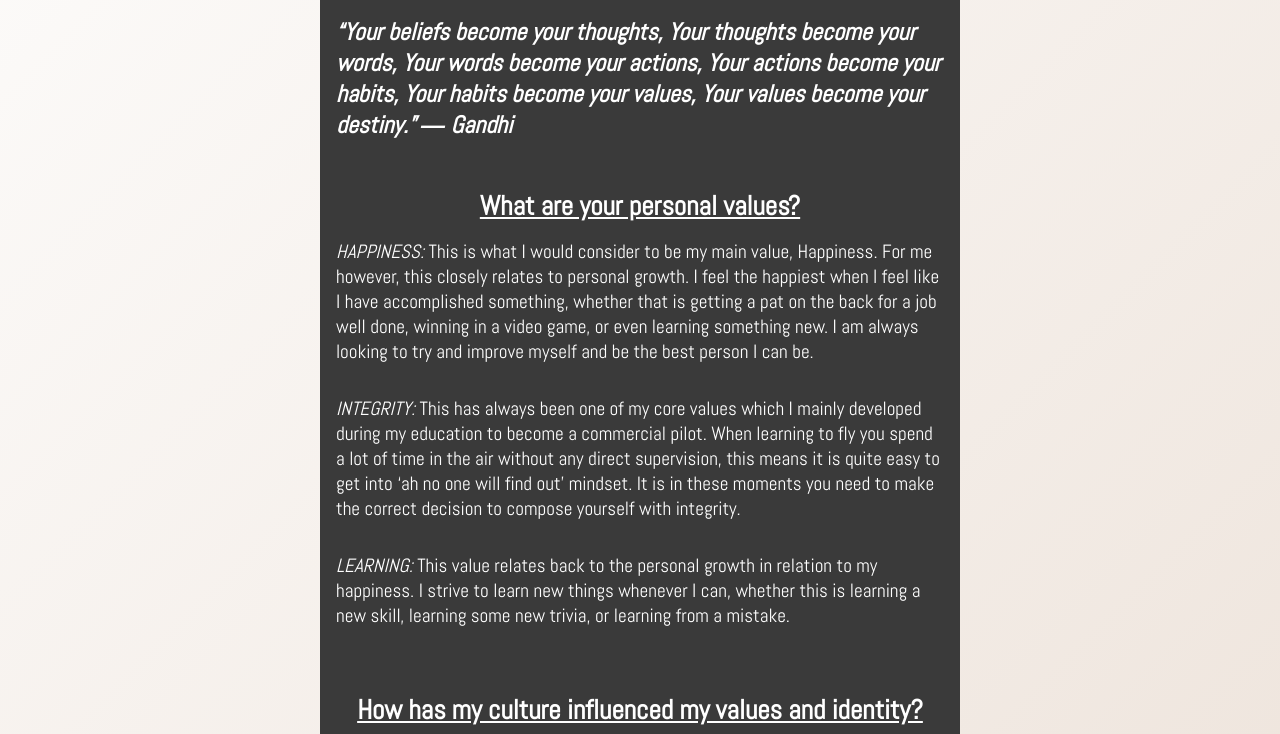
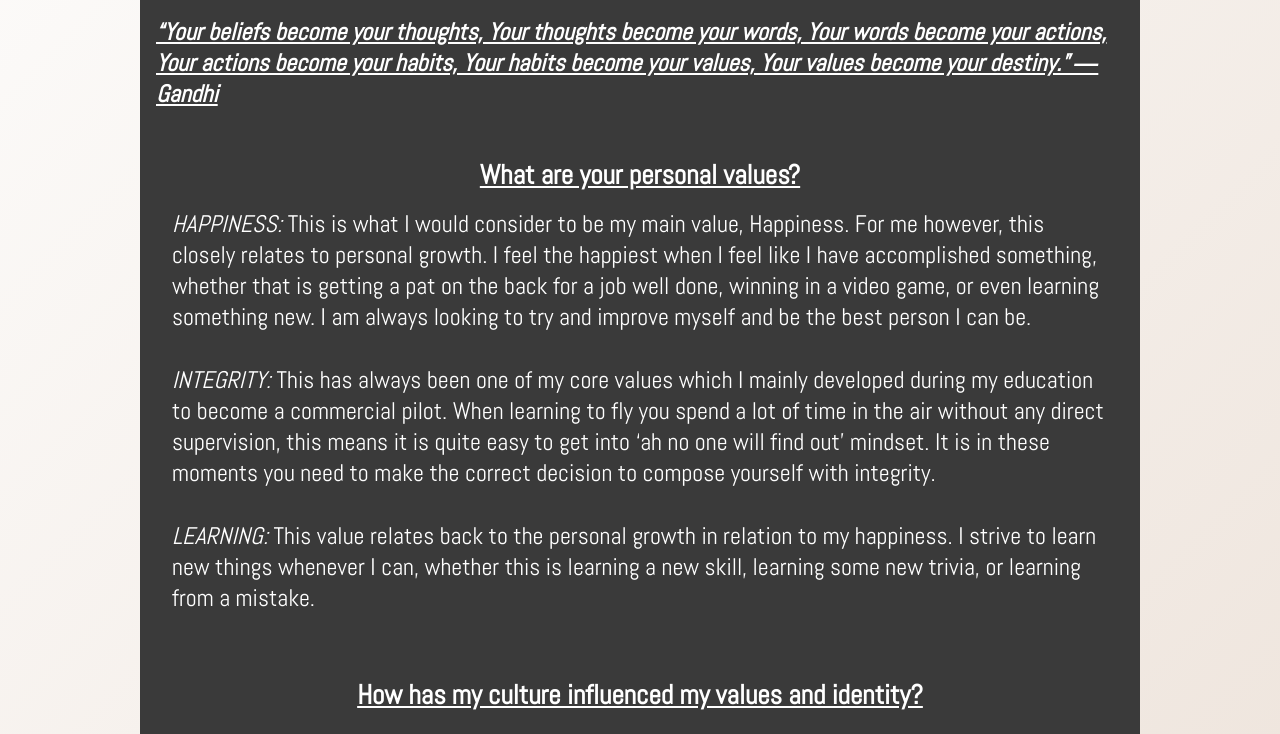
Before and after one commit to max-remacle/max-remacle.github.io, a plain HTML site: page blog/sprint1-cultural.html in a window 1280 px wide. Shown: the part 304-1038 px from the top of the page. Drawn offline with Linux system fonts and the light colour scheme.

Commit message:
change paragraph styling

```diff
--- a/blog/sprint1-cultural.html
+++ b/blog/sprint1-cultural.html
@@ -41,7 +41,7 @@
     <!-------------------------Main Site--------------------------->
     <main>
         <section class="site-title-blog">
-            <div class="blog-content">
+            <div class="container">
                 <h1>Identity, Values and Strengths</h1>
                 <h4><em>“Your beliefs become your thoughts,
                         Your thoughts become your words,
--- a/styles/main.css
+++ b/styles/main.css
@@ -215,7 +215,8 @@ main .site-title .btn:hover{
 /*----------Sprint 1 Technical--------*/
 .container{
     margin: 3rem;
-    padding-top: 5rem;
+    padding: 1rem;
+    padding-top: 3rem;
     text-align: left;
     max-width: 1000px;
     background-color:rgba(58, 58, 58);
@@ -223,9 +224,21 @@ main .site-title .btn:hover{
     color: white;
 }
 
+.container h4{
+    padding-top: 2rem;
+    text-decoration: underline;
+}
+
 .container h1{
     padding: 0.5rem;
     padding-bottom: 3rem;
+    text-decoration: underline;
+}
+
+.container h3{
+    text-align: center;
+    text-decoration: underline;
+    padding-top: 3rem;
 }
 
 .container .sub-heading{
@@ -235,6 +248,10 @@ main .site-title .btn:hover{
 .container p{
     padding: 1rem;
     font-size: 1.5rem;
+}
+
+.container p em{
+    text-transform: uppercase;
 }
 /*----x-----Sprint 1 Technical----x---*/
 
@@ -246,36 +263,9 @@ main .site-title .btn:hover{
     display: flex;
     justify-content: center;
 }
-
-.blog-content{
-    margin: 3rem;
-    padding: 1rem;
-    padding-top: 3rem;
-    max-width: 50%;
-    text-align: left;
-    background-color:rgb(58, 58, 58);
-    border-radius: 2rem;
-    color: white;
-}
-.blog-content h4{
-    padding-top: 2rem;
-}
-.blog-content h3{
-    text-align: center;
-    text-decoration: underline;
-    padding-top: 3rem;
-}
-.blog-content p{
-    padding: 1.0rem 0;
-    font-size: 1.2rem;
-}
-.blog-content p em{
-    text-transform: uppercase;
-}
 .content{
     padding-top: 2.5rem;
 }
-
 
 /*-----x-----Sprint 1 Cultural-----x----*/
 /*--------Sprint 2 Technical------------*/
```
Also changed, not shown: blog/sprint2-cultural.html (+1 -1 lines), blog/sprint2-technical.html (+1 -1 lines).
